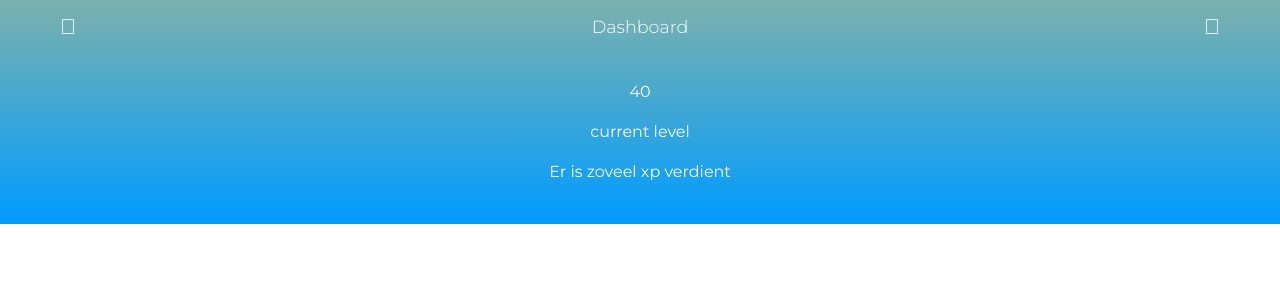
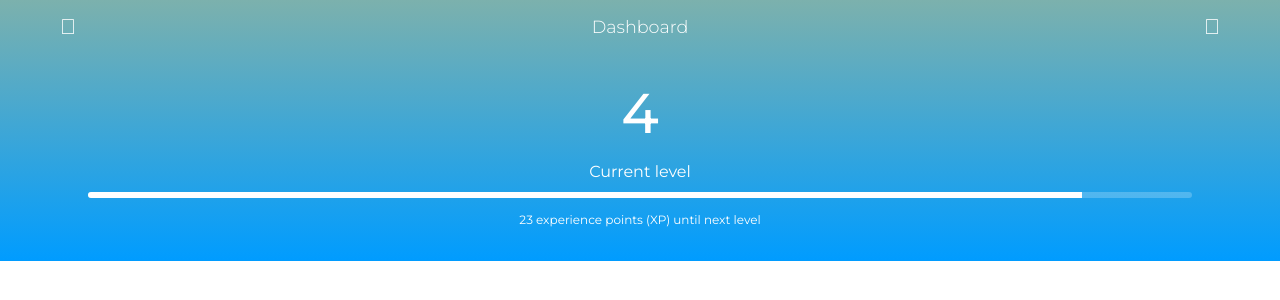
Before and after one commit to rickvoermans/less-client, an Angular app: page / in a window 1280 px wide. Shown: the top 300 px of the page. Built offline with nearby package versions, Linux system fonts and the light colour scheme.

Commit message:
main info component style complete

```diff
--- a/src/app/menu/main-info/main-info.component.html
+++ b/src/app/menu/main-info/main-info.component.html
@@ -1,7 +1,23 @@
 <!-- main info component -->
 <div class="main-info p-4">
-    <p class="level">40</p>
-    <p>current level</p>
-    <!--progress bar-->
-    <p>Er is zoveel xp verdient</p>
+  <h1 id="level">
+    4
+  </h1>
+  <p>
+    Current level
+  </p>
+  <div class="progress">
+    <div class="progress-bar"
+         role="progressbar"
+         aria-valuenow=[(currentXP)]
+         aria-valuemin="0"
+         aria-valuemax=[(neededXP)]
+         [ngStyle]="{'width': getCurrentXP()}">
+      <!-- only span when user can not see the progress bar -->
+      <span class="sr-only">{{ completed }}</span>
+    </div>
+  </div>
+  <p id="nextlvl-xp">
+    23 experience points (XP) until next level
+  </p>
 </div>
--- a/src/app/menu/main-info/main-info.component.scss
+++ b/src/app/menu/main-info/main-info.component.scss
@@ -1,9 +1,31 @@
 @import '../../../scss/main';
 
 .main-info {
-
   p {
     text-align: center;
-    color: white;
+    color: $font-color-main-white;
+    margin-bottom: 0.5rem;
+    margin-top: 0.8rem;
+  }
+
+  #level {
+    text-align: center;
+  }
+
+  #nextlvl-xp {
+    font-size: $font-size-small;
+  }
+
+  .progress {
+    margin-bottom: 0.5rem;
+    height: 0.4rem;
+    margin-left: 4rem;
+    margin-right: 4rem;
+    margin-bottom: 0.5rem;
+    background: rgba(255, 255, 255, 0.22);
+  }
+
+  .progress-bar {
+    background-color: rgba(255, 255, 255, 1);
   }
 }
--- a/src/app/menu/main-info/main-info.component.ts
+++ b/src/app/menu/main-info/main-info.component.ts
@@ -6,10 +6,19 @@ import { Component, OnInit } from '@angular/core';
   styleUrls: ['./main-info.component.scss']
 })
 export class MainInfoComponent implements OnInit {
+  public completed = 'U bent op 45% van het volgende level';
+  public neededXP: number;
+  public currentXP: number;
 
-  constructor() { }
+  constructor() {
+    this.neededXP = 50;
+    this.currentXP = 1;
+  }
 
   ngOnInit() {
   }
 
+  getCurrentXP() {
+    return '90%';
+  }
 }
--- a/src/app/menu/toolbar/toolbar.component.ts
+++ b/src/app/menu/toolbar/toolbar.component.ts
@@ -7,14 +7,6 @@ import { Component, OnInit } from '@angular/core';
 })
 
 export class ToolbarComponent implements OnInit {
-  public val = 0;
-  public needed_xp = 10;
-
-  constructor() {
-    setInterval(() => {
-      this.val = (this.val + 10) % 110;
-    }, 800);
-  }
 
   ngOnInit() {
   }
--- a/src/scss/base/_standards.scss
+++ b/src/scss/base/_standards.scss
@@ -2,6 +2,7 @@
 
 @import './typography';
 
+// Colors
 $default-margin: 16px; // = same as bootstraps '3' value in p-3 and m-3
 
 $color-accent: #009CFF;
@@ -11,11 +12,18 @@ $font-color-main-dark: black;
 $font-color-main-white: white;
 $font-color-not-active: #80CEFF;
 
+// Font sizes:
+$default-font-size: 16px;
+$font-size-level-number: 10rem;
+$font-size-small: 12px;
+$font-size-medium: 0.8rem; //Dashboard, tabs, text in tabs
+$font-size-current-lvl: 0.7rem;
+
 html, body {
   height: 100%;
   width: 100%;
   font-family: $default-font;
-  font-size: 16px;
+  font-size: $default-font-size;
   padding: 0; margin: 0;
 
   .container-fluid {
@@ -30,8 +38,10 @@ html, body {
   }
 
   h1 {
-    font-size: 2.5rem;
+    font-size: 3.5rem;
     font-weight: 500;
+    color: $font-color-main-white;
+    margin-bottom: 0.5rem;
   }
   h3 {
     font-size: 1.5rem;
```
